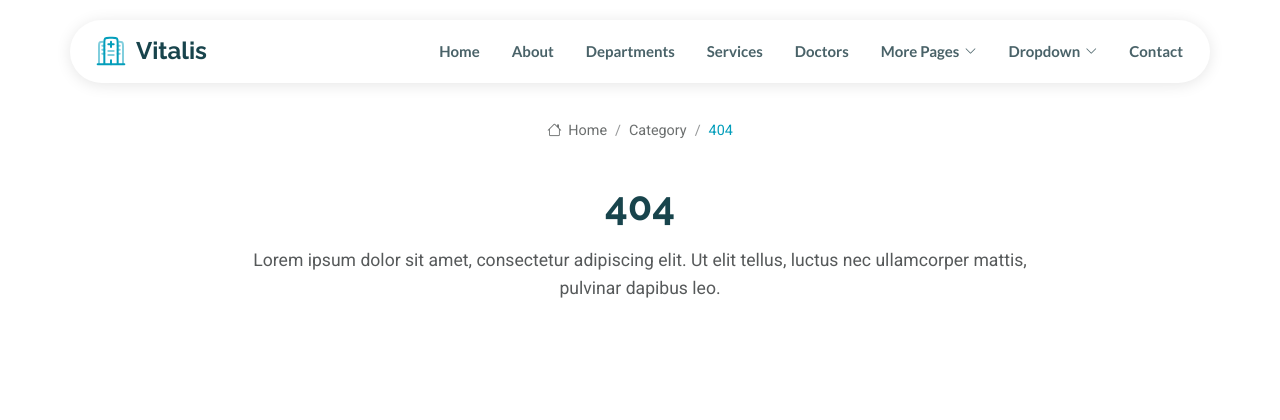
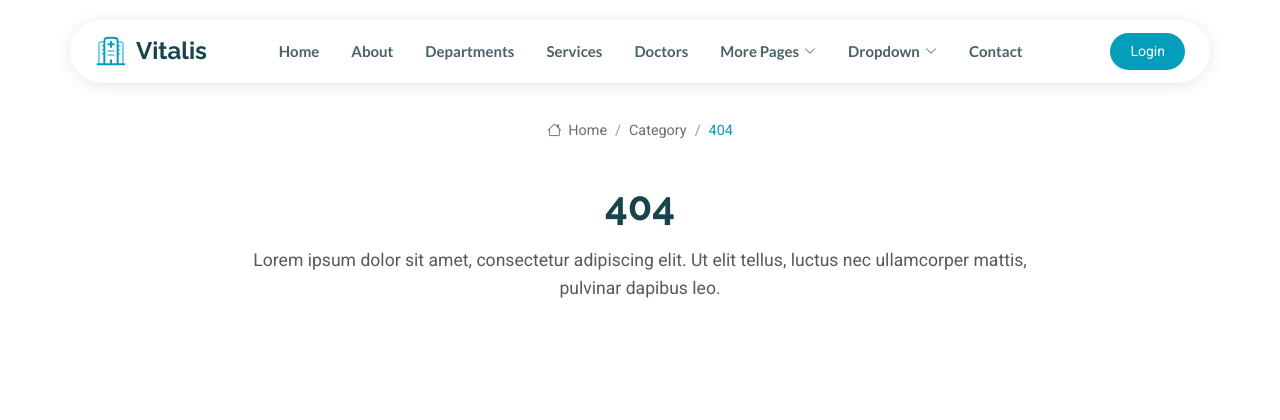
Before and after one commit to dinolabs-tech/vitalis, a PHP site: page /404.php in a window 1280 px wide. Shown: the top 420 px of the page. Run offline with PHP 8.4, Linux system fonts and the light colour scheme.

Commit message:
feat(header): Display login button for unauthenticated users
Adds a conditional "Login" button to the header component.

This change ensures that users who are not currently logged in are presented
with a clear call-to-action to access the login page. Previously, the header
only showed a "Dashboard" button for authenticated users, leaving no
alternative for guests.

```diff
--- a/component/header.php
+++ b/component/header.php
@@ -73,6 +73,8 @@
 
         <?php if (isset($_SESSION['id'])) { ?>
             <a class="btn-getstarted" href="backend/index.php">Dashboard</a>
+        <?php } else { ?>
+            <a class="btn-getstarted" href="backend/login.php">Login</a>
         <?php } ?>
 
     </div>
```
